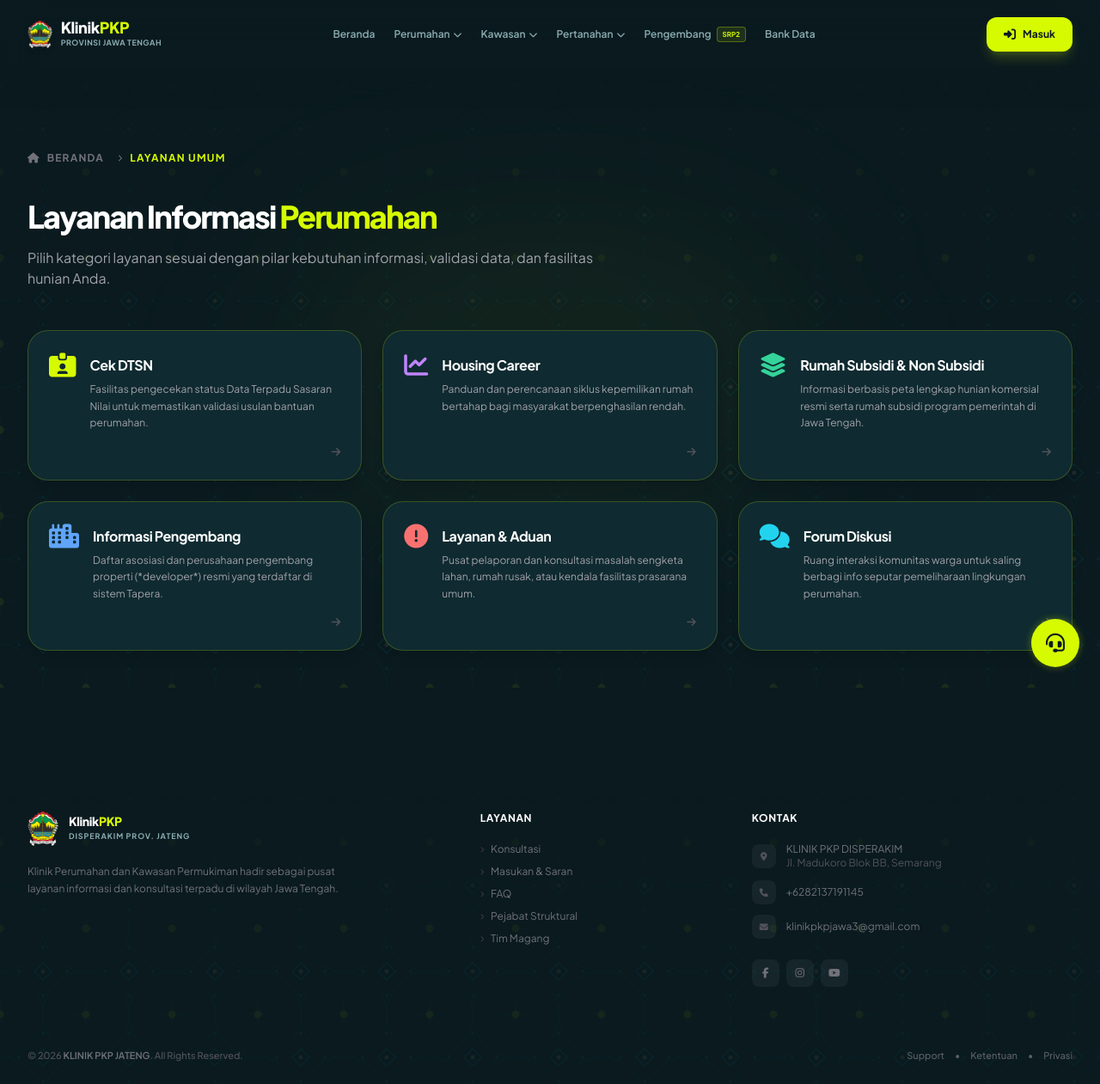
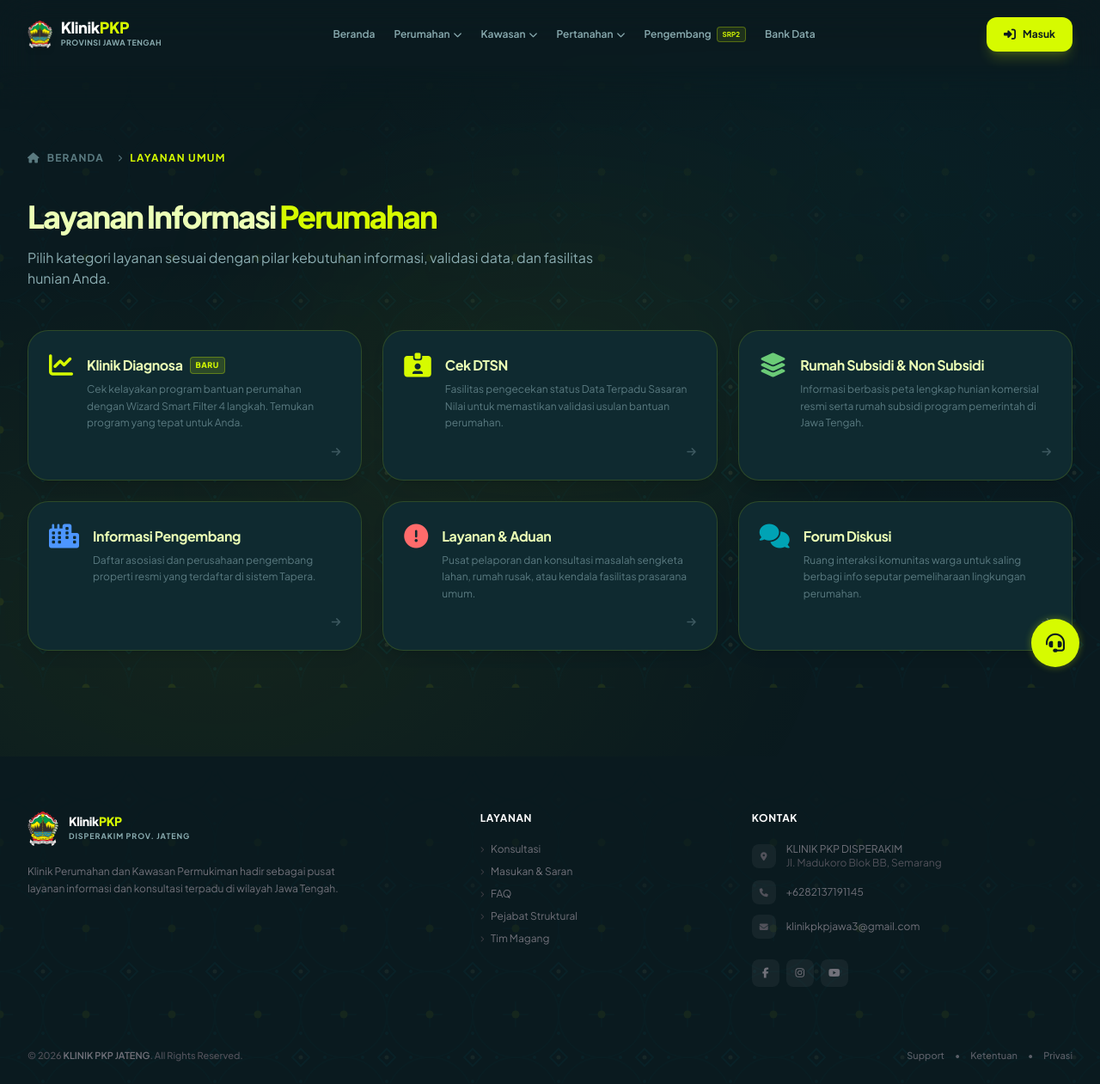
Before and after one commit to faisalekasyahputra/klinik_new, a CodeIgniter app: page /klinik_new/index.php/index/umum in a window 1280 px wide. Shown: the whole page at 86% size. Run offline with CodeIgniter, Linux system fonts and the light colour scheme; data that the repository does not hold is empty; some libraries are stand-ins or nearby versions.

Commit message:
Memperbaiki layanan agar selaras dengan revisi terbaru

```diff
--- a/application/views/layouts/head.php
+++ b/application/views/layouts/head.php
@@ -46,7 +46,7 @@
     <style>
         html, body {
             overflow-x: hidden;
-            overflow-y: overlay;
+            overflow-y: auto;
         }
 
         @keyframes shimmer {
--- a/application/views/pages/pengaturan/index.php
+++ b/application/views/pages/pengaturan/index.php
@@ -1,4 +1,4 @@
-<div class="min-h-screen bg-[#0a191c] py-12 px-4 sm:px-6 lg:px-8">
+<div class="w-full py-12 px-4 sm:px-6 lg:px-8">
     <?php $current_username = htmlspecialchars($user->username ?? $user->name); ?>
     <div class="max-w-2xl mx-auto space-y-8">
 
--- a/application/views/pages/umum/umum.php
+++ b/application/views/pages/umum/umum.php
@@ -1,148 +1,198 @@
 <section class="w-full pt-24 pb-16 px-4 sm:px-6 lg:px-8 relative min-h-screen font-outfit">
+
     <!-- Background Ornaments -->
     <div class="absolute inset-0 z-0 overflow-hidden pointer-events-none">
-        <div class="absolute top-1/4 left-1/2 -translate-x-1/2 w-[600px] h-[300px] bg-[#d6fb00]/5 blur-[120px] rounded-full"></div>
+        <div class="gradient-mesh absolute inset-0"></div>
+        <div class="absolute top-1/4 left-1/2 -translate-x-1/2 w-[600px] h-[300px] blur-[120px] rounded-full pointer-events-none" style="background: rgba(214,251,0,0.05);"></div>
     </div>
 
     <div class="max-w-7xl mx-auto relative z-10">
 
         <!-- Breadcrumb -->
-        <div class="mb-10">
-            <nav class="flex text-[10px] sm:text-xs text-zinc-500 font-bold uppercase tracking-widest" aria-label="Breadcrumb">
+        <div class="mb-10 animate-fade-in-up">
+            <nav class="flex text-[10px] sm:text-xs font-bold uppercase tracking-widest" style="color: var(--text-muted);" aria-label="Breadcrumb">
                 <ol class="inline-flex items-center space-x-1 md:space-x-2">
                     <li class="inline-flex items-center">
-                        <a href="<?= base_url() ?>" class="hover:text-[#d6fb00] transition-colors"><i class="fa-solid fa-house mr-2"></i>Beranda</a>
+                        <a href="<?= base_url() ?>" class="transition-colors hover:text-white" style="color: var(--text-muted);">
+                            <i class="fa-solid fa-house mr-2"></i>Beranda
+                        </a>
                     </li>
                     <li>
                         <div class="flex items-center">
                             <i class="fa-solid fa-chevron-right text-[8px] mx-2"></i>
-                            <span class="text-[#d6fb00]">Layanan Umum</span>
+                            <span style="color: var(--brand);">Layanan Umum</span>
                         </div>
                     </li>
                 </ol>
             </nav>
         </div>
 
-        <div class="text-left mb-12 space-y-4 max-w-2xl">
-            <h2 class="text-3xl sm:text-4xl font-black text-white tracking-tighter font-jakarta">
-                Layanan Informasi <span class="text-[#d6fb00]">Perumahan</span>
+        <!-- Header -->
+        <div class="text-left mb-12 space-y-4 max-w-2xl animate-fade-in-up delay-100">
+            <h2 class="text-3xl sm:text-4xl font-black tracking-tighter font-jakarta" style="color: var(--text-primary);">
+                Layanan Informasi <span style="color: var(--brand);">Perumahan</span>
             </h2>
-            <p class="text-zinc-400 text-sm sm:text-base leading-relaxed">
+            <p class="text-sm sm:text-base leading-relaxed" style="color: var(--text-secondary);">
                 Pilih kategori layanan sesuai dengan pilar kebutuhan informasi, validasi data, dan fasilitas hunian Anda.
             </p>
         </div>
 
+        <!-- Card Grid -->
         <div class="grid grid-cols-1 md:grid-cols-2 lg:grid-cols-3 gap-6">
 
-            <!-- Card 1: Cek DTSN -->
-            <a href="#" class="flex flex-col h-full group">
-                <div class="bg-[#0f2a30] border border-[#d6fb00]/20 group-hover:border-[#d6fb00]/60 flex-1 p-6 rounded-[24px] flex flex-col justify-between group-hover:-translate-y-1 transition-all duration-300 shadow-lg group-hover:shadow-[0_8px_30px_rgba(214,251,0,0.1)]">
+            <!-- Card 1: Klinik Diagnosa (ex Housing Career) — CTA Utama -->
+            <a href="<?= base_url('Program/diagnosa/umum') ?>" class="flex flex-col h-full group animate-fade-in-up delay-100">
+                <div class="flex-1 p-6 rounded-[24px] flex flex-col justify-between transition-all duration-300 group-hover:-translate-y-1 shadow-lg"
+                     style="background: var(--bg-card); border: 1px solid rgba(214,251,0,0.15);"
+                     onmouseenter="this.style.borderColor='rgba(214,251,0,0.55)'; this.style.boxShadow='0 8px 30px rgba(214,251,0,0.12)';"
+                     onmouseleave="this.style.borderColor='rgba(214,251,0,0.15)'; this.style.boxShadow='0 10px 15px -3px rgba(0,0,0,0.1)';">
                     <div class="flex items-start gap-4">
-                        <div class="text-[#d6fb00] shrink-0 pt-0.5 group-hover:scale-110 group-hover:rotate-[-5deg] transition-transform duration-300">
-                            <i class="fa-solid fa-id-card-clip text-[28px]"></i>
+                        <div class="shrink-0 pt-0.5 transition-transform duration-300 group-hover:scale-110 group-hover:-rotate-[5deg]" style="color: var(--brand);">
+                            <i class="fa-solid fa-chart-line text-[28px]"></i>
                         </div>
-                        <div class="space-y-1.5 pt-1">
-                            <h4 class="text-white font-bold text-base tracking-tight group-hover:text-[#d6fb00] transition-colors">Cek DTSN</h4>
-                            <p class="text-zinc-400 text-xs leading-relaxed">Fasilitas pengecekan status Data Terpadu Sasaran Nilai untuk memastikan validasi usulan bantuan perumahan.</p>
+                        <div class="space-y-1.5 pt-1 flex-1">
+                            <div class="flex items-center gap-2 flex-wrap">
+                                <h4 class="font-bold text-base tracking-tight transition-colors" style="color: var(--text-primary);"
+                                    onmouseenter="this.closest('a').querySelector('h4').style.color='var(--brand)'"
+                                    >Klinik Diagnosa</h4>
+                                <span class="px-1.5 py-0.5 rounded text-[9px] font-black uppercase tracking-wider" style="background: rgba(214,251,0,0.15); color: var(--brand); border: 1px solid rgba(214,251,0,0.3);">BARU</span>
+                            </div>
+                            <p class="text-xs leading-relaxed" style="color: var(--text-muted);">Cek kelayakan program bantuan perumahan dengan Wizard Smart Filter 4 langkah. Temukan program yang tepat untuk Anda.</p>
                         </div>
                     </div>
                     <div class="flex justify-end pt-4 mt-auto">
-                        <i class="fa-solid fa-arrow-right text-xs text-zinc-600 group-hover:text-[#d6fb00] group-hover:translate-x-1 transition-all duration-300"></i>
+                        <i class="fa-solid fa-arrow-right text-xs transition-all duration-300 group-hover:translate-x-1" style="color: var(--text-faint);"></i>
                     </div>
                 </div>
             </a>
 
-            <!-- Card 2: Housing Career -->
-            <a href="<?=base_url('umum/housing')?>" class="flex flex-col h-full group">
-                <div class="bg-[#0f2a30] border border-[#d6fb00]/20 group-hover:border-purple-500/60 flex-1 p-6 rounded-[24px] flex flex-col justify-between group-hover:-translate-y-1 transition-all duration-300 shadow-lg group-hover:shadow-[0_8px_30px_rgba(168,85,247,0.1)]">
+            <!-- Card 2: Cek DTSN -->
+            <a href="<?= base_url('Program/diagnosa/umum') ?>" class="flex flex-col h-full group animate-fade-in-up delay-200">
+                <div class="flex-1 p-6 rounded-[24px] flex flex-col justify-between transition-all duration-300 group-hover:-translate-y-1 shadow-lg"
+                     style="background: var(--bg-card); border: 1px solid rgba(214,251,0,0.15);"
+                     onmouseenter="this.style.borderColor='rgba(214,251,0,0.55)'; this.style.boxShadow='0 8px 30px rgba(214,251,0,0.12)';"
+                     onmouseleave="this.style.borderColor='rgba(214,251,0,0.15)'; this.style.boxShadow='0 10px 15px -3px rgba(0,0,0,0.1)';">
                     <div class="flex items-start gap-4">
-                        <div class="text-purple-400 shrink-0 pt-0.5 group-hover:scale-110 group-hover:rotate-[-5deg] transition-transform duration-300">
-                            <i class="fa-solid fa-chart-line text-[28px]"></i>
+                        <div class="shrink-0 pt-0.5 transition-transform duration-300 group-hover:scale-110 group-hover:-rotate-[5deg]" style="color: var(--brand);">
+                            <i class="fa-solid fa-id-card-clip text-[28px]"></i>
                         </div>
                         <div class="space-y-1.5 pt-1">
-                            <h4 class="text-white font-bold text-base tracking-tight group-hover:text-purple-400 transition-colors">Housing Career</h4>
-                            <p class="text-zinc-400 text-xs leading-relaxed">Panduan dan perencanaan siklus kepemilikan rumah bertahap bagi masyarakat berpenghasilan rendah.</p>
+                            <h4 class="font-bold text-base tracking-tight transition-colors" style="color: var(--text-primary);">Cek DTSN</h4>
+                            <p class="text-xs leading-relaxed" style="color: var(--text-muted);">Fasilitas pengecekan status Data Terpadu Sasaran Nilai untuk memastikan validasi usulan bantuan perumahan.</p>
                         </div>
                     </div>
                     <div class="flex justify-end pt-4 mt-auto">
-                        <i class="fa-solid fa-arrow-right text-xs text-zinc-600 group-hover:text-purple-400 group-hover:translate-x-1 transition-all duration-300"></i>
+                        <i class="fa-solid fa-arrow-right text-xs transition-all duration-300 group-hover:translate-x-1" style="color: var(--text-faint);"></i>
                     </div>
                 </div>
             </a>
 
             <!-- Card 3: Rumah Subsidi & Non Subsidi -->
-            <a href="<?=base_url('umum/sebaran')?>" class="flex flex-col h-full group">
-                <div class="bg-[#0f2a30] border border-[#d6fb00]/20 group-hover:border-emerald-500/60 flex-1 p-6 rounded-[24px] flex flex-col justify-between group-hover:-translate-y-1 transition-all duration-300 shadow-lg group-hover:shadow-[0_8px_30px_rgba(16,185,129,0.1)]">
+            <a href="<?= base_url('umum/sebaran') ?>" class="flex flex-col h-full group animate-fade-in-up delay-300">
+                <div class="flex-1 p-6 rounded-[24px] flex flex-col justify-between transition-all duration-300 group-hover:-translate-y-1 shadow-lg"
+                     style="background: var(--bg-card); border: 1px solid rgba(214,251,0,0.15);"
+                     onmouseenter="this.style.borderColor='rgba(107,203,119,0.50)'; this.style.boxShadow='0 8px 30px rgba(107,203,119,0.10)';"
+                     onmouseleave="this.style.borderColor='rgba(214,251,0,0.15)'; this.style.boxShadow='0 10px 15px -3px rgba(0,0,0,0.1)';">
                     <div class="flex items-start gap-4">
-                        <div class="text-emerald-400 shrink-0 pt-0.5 group-hover:scale-110 group-hover:rotate-[-5deg] transition-transform duration-300">
+                        <div class="shrink-0 pt-0.5 transition-transform duration-300 group-hover:scale-110 group-hover:-rotate-[5deg]" style="color: var(--emerald);">
                             <i class="fa-solid fa-layer-group text-[28px]"></i>
                         </div>
                         <div class="space-y-1.5 pt-1">
-                            <h4 class="text-white font-bold text-base tracking-tight group-hover:text-emerald-400 transition-colors">Rumah Subsidi &amp; Non Subsidi</h4>
-                            <p class="text-zinc-400 text-xs leading-relaxed">Informasi berbasis peta lengkap hunian komersial resmi serta rumah subsidi program pemerintah di Jawa Tengah.</p>
+                            <h4 class="font-bold text-base tracking-tight transition-colors" style="color: var(--text-primary);">Rumah Subsidi &amp; Non Subsidi</h4>
+                            <p class="text-xs leading-relaxed" style="color: var(--text-muted);">Informasi berbasis peta lengkap hunian komersial resmi serta rumah subsidi program pemerintah di Jawa Tengah.</p>
                         </div>
                     </div>
                     <div class="flex justify-end pt-4 mt-auto">
-                        <i class="fa-solid fa-arrow-right text-xs text-zinc-600 group-hover:text-emerald-400 group-hover:translate-x-1 transition-all duration-300"></i>
+                        <i class="fa-solid fa-arrow-right text-xs transition-all duration-300 group-hover:translate-x-1" style="color: var(--text-faint);"></i>
                     </div>
                 </div>
             </a>
 
             <!-- Card 4: Informasi Pengembang -->
-            <a href="<?=base_url('umum/pengembang')?>" class="flex flex-col h-full group">
-                <div class="bg-[#0f2a30] border border-[#d6fb00]/20 group-hover:border-blue-500/60 flex-1 p-6 rounded-[24px] flex flex-col justify-between group-hover:-translate-y-1 transition-all duration-300 shadow-lg group-hover:shadow-[0_8px_30px_rgba(59,130,246,0.1)]">
+            <a href="<?= base_url('umum/pengembang') ?>" class="flex flex-col h-full group animate-fade-in-up delay-300">
+                <div class="flex-1 p-6 rounded-[24px] flex flex-col justify-between transition-all duration-300 group-hover:-translate-y-1 shadow-lg"
+                     style="background: var(--bg-card); border: 1px solid rgba(214,251,0,0.15);"
+                     onmouseenter="this.style.borderColor='rgba(77,150,255,0.50)'; this.style.boxShadow='0 8px 30px rgba(77,150,255,0.10)';"
+                     onmouseleave="this.style.borderColor='rgba(214,251,0,0.15)'; this.style.boxShadow='0 10px 15px -3px rgba(0,0,0,0.1)';">
                     <div class="flex items-start gap-4">
-                        <div class="text-blue-400 shrink-0 pt-0.5 group-hover:scale-110 group-hover:rotate-[-5deg] transition-transform duration-300">
+                        <div class="shrink-0 pt-0.5 transition-transform duration-300 group-hover:scale-110 group-hover:-rotate-[5deg]" style="color: var(--info);">
                             <i class="fa-solid fa-city text-[28px]"></i>
                         </div>
                         <div class="space-y-1.5 pt-1">
-                            <h4 class="text-white font-bold text-base tracking-tight group-hover:text-blue-400 transition-colors">Informasi Pengembang</h4>
-                            <p class="text-zinc-400 text-xs leading-relaxed">Daftar asosiasi dan perusahaan pengembang properti (*developer*) resmi yang terdaftar di sistem Tapera.</p>
+                            <h4 class="font-bold text-base tracking-tight transition-colors" style="color: var(--text-primary);">Informasi Pengembang</h4>
+                            <p class="text-xs leading-relaxed" style="color: var(--text-muted);">Daftar asosiasi dan perusahaan pengembang properti resmi yang terdaftar di sistem Tapera.</p>
                         </div>
                     </div>
                     <div class="flex justify-end pt-4 mt-auto">
-                        <i class="fa-solid fa-arrow-right text-xs text-zinc-600 group-hover:text-blue-400 group-hover:translate-x-1 transition-all duration-300"></i>
+                        <i class="fa-solid fa-arrow-right text-xs transition-all duration-300 group-hover:translate-x-1" style="color: var(--text-faint);"></i>
                     </div>
                 </div>
             </a>
 
             <!-- Card 5: Layanan & Aduan -->
-            <a href="<?=base_url('umum/aduan')?>" class="flex flex-col h-full group">
-                <div class="bg-[#0f2a30] border border-[#d6fb00]/20 group-hover:border-red-500/60 flex-1 p-6 rounded-[24px] flex flex-col justify-between group-hover:-translate-y-1 transition-all duration-300 shadow-lg group-hover:shadow-[0_8px_30px_rgba(239,68,68,0.1)]">
+            <a href="<?= base_url('umum/aduan') ?>" class="flex flex-col h-full group animate-fade-in-up delay-400">
+                <div class="flex-1 p-6 rounded-[24px] flex flex-col justify-between transition-all duration-300 group-hover:-translate-y-1 shadow-lg"
+                     style="background: var(--bg-card); border: 1px solid rgba(214,251,0,0.15);"
+                     onmouseenter="this.style.borderColor='rgba(255,107,107,0.50)'; this.style.boxShadow='0 8px 30px rgba(255,107,107,0.10)';"
+                     onmouseleave="this.style.borderColor='rgba(214,251,0,0.15)'; this.style.boxShadow='0 10px 15px -3px rgba(0,0,0,0.1)';">
                     <div class="flex items-start gap-4">
-                        <div class="text-red-400 shrink-0 pt-0.5 group-hover:scale-110 group-hover:rotate-[-5deg] transition-transform duration-300">
+                        <div class="shrink-0 pt-0.5 transition-transform duration-300 group-hover:scale-110 group-hover:-rotate-[5deg]" style="color: var(--error);">
                             <i class="fa-solid fa-circle-exclamation text-[28px]"></i>
                         </div>
                         <div class="space-y-1.5 pt-1">
-                            <h4 class="text-white font-bold text-base tracking-tight group-hover:text-red-400 transition-colors">Layanan &amp; Aduan</h4>
-                            <p class="text-zinc-400 text-xs leading-relaxed">Pusat pelaporan dan konsultasi masalah sengketa lahan, rumah rusak, atau kendala fasilitas prasarana umum.</p>
+                            <h4 class="font-bold text-base tracking-tight transition-colors" style="color: var(--text-primary);">Layanan &amp; Aduan</h4>
+                            <p class="text-xs leading-relaxed" style="color: var(--text-muted);">Pusat pelaporan dan konsultasi masalah sengketa lahan, rumah rusak, atau kendala fasilitas prasarana umum.</p>
                         </div>
                     </div>
                     <div class="flex justify-end pt-4 mt-auto">
-                        <i class="fa-solid fa-arrow-right text-xs text-zinc-600 group-hover:text-red-400 group-hover:translate-x-1 transition-all duration-300"></i>
+                        <i class="fa-solid fa-arrow-right text-xs transition-all duration-300 group-hover:translate-x-1" style="color: var(--text-faint);"></i>
                     </div>
                 </div>
             </a>
 
             <!-- Card 6: Forum Diskusi -->
-            <a href="<?=base_url('umum/forum')?>" class="flex flex-col h-full group">
-                <div class="bg-[#0f2a30] border border-[#d6fb00]/20 group-hover:border-cyan-500/60 flex-1 p-6 rounded-[24px] flex flex-col justify-between group-hover:-translate-y-1 transition-all duration-300 shadow-lg group-hover:shadow-[0_8px_30px_rgba(6,182,212,0.1)]">
+            <a href="<?= base_url('umum/forum') ?>" class="flex flex-col h-full group animate-fade-in-up delay-500">
+                <div class="flex-1 p-6 rounded-[24px] flex flex-col justify-between transition-all duration-300 group-hover:-translate-y-1 shadow-lg"
+                     style="background: var(--bg-card); border: 1px solid rgba(214,251,0,0.15);"
+                     onmouseenter="this.style.borderColor='rgba(0,163,181,0.50)'; this.style.boxShadow='0 8px 30px rgba(0,163,181,0.10)';"
+                     onmouseleave="this.style.borderColor='rgba(214,251,0,0.15)'; this.style.boxShadow='0 10px 15px -3px rgba(0,0,0,0.1)';">
                     <div class="flex items-start gap-4">
-                        <div class="text-cyan-400 shrink-0 pt-0.5 group-hover:scale-110 group-hover:rotate-[-5deg] transition-transform duration-300">
+                        <div class="shrink-0 pt-0.5 transition-transform duration-300 group-hover:scale-110 group-hover:-rotate-[5deg]" style="color: var(--teal-bright);">
                             <i class="fa-solid fa-comments text-[28px]"></i>
                         </div>
                         <div class="space-y-1.5 pt-1">
-                            <h4 class="text-white font-bold text-base tracking-tight group-hover:text-cyan-400 transition-colors">Forum Diskusi</h4>
-                            <p class="text-zinc-400 text-xs leading-relaxed">Ruang interaksi komunitas warga untuk saling berbagi info seputar pemeliharaan lingkungan perumahan.</p>
+                            <h4 class="font-bold text-base tracking-tight transition-colors" style="color: var(--text-primary);">Forum Diskusi</h4>
+                            <p class="text-xs leading-relaxed" style="color: var(--text-muted);">Ruang interaksi komunitas warga untuk saling berbagi info seputar pemeliharaan lingkungan perumahan.</p>
                         </div>
                     </div>
                     <div class="flex justify-end pt-4 mt-auto">
-                        <i class="fa-solid fa-arrow-right text-xs text-zinc-600 group-hover:text-cyan-400 group-hover:translate-x-1 transition-all duration-300"></i>
+                        <i class="fa-solid fa-arrow-right text-xs transition-all duration-300 group-hover:translate-x-1" style="color: var(--text-faint);"></i>
                     </div>
                 </div>
             </a>
 
-        </div>
+        </div><!-- end grid -->
 
     </div>
 </section>
+
+<script>
+// Progressive hover color update for h4 title via JS (since inline onmouseenter can't read parent's hover)
+document.querySelectorAll('.group').forEach(card => {
+    const h4 = card.querySelector('h4');
+    const iconEl = card.querySelector('[class*="fa-"]');
+    if (!h4) return;
+
+    card.addEventListener('mouseenter', () => {
+        // Get the icon color from the icon container
+        const iconContainer = card.querySelector('div[style*="color: var("]');
+        if (iconContainer && h4) {
+            const color = iconContainer.style.color;
+            h4.style.color = color || 'var(--brand)';
+        }
+    });
+    card.addEventListener('mouseleave', () => {
+        if (h4) h4.style.color = 'var(--text-primary)';
+    });
+});
+</script>
```
Also changed, not shown: assets/css/auth-pages.css (+15 -2 lines), test.txt (added, +227 -0 lines), application/models/Auth_model.php (line endings or trailing spaces).
